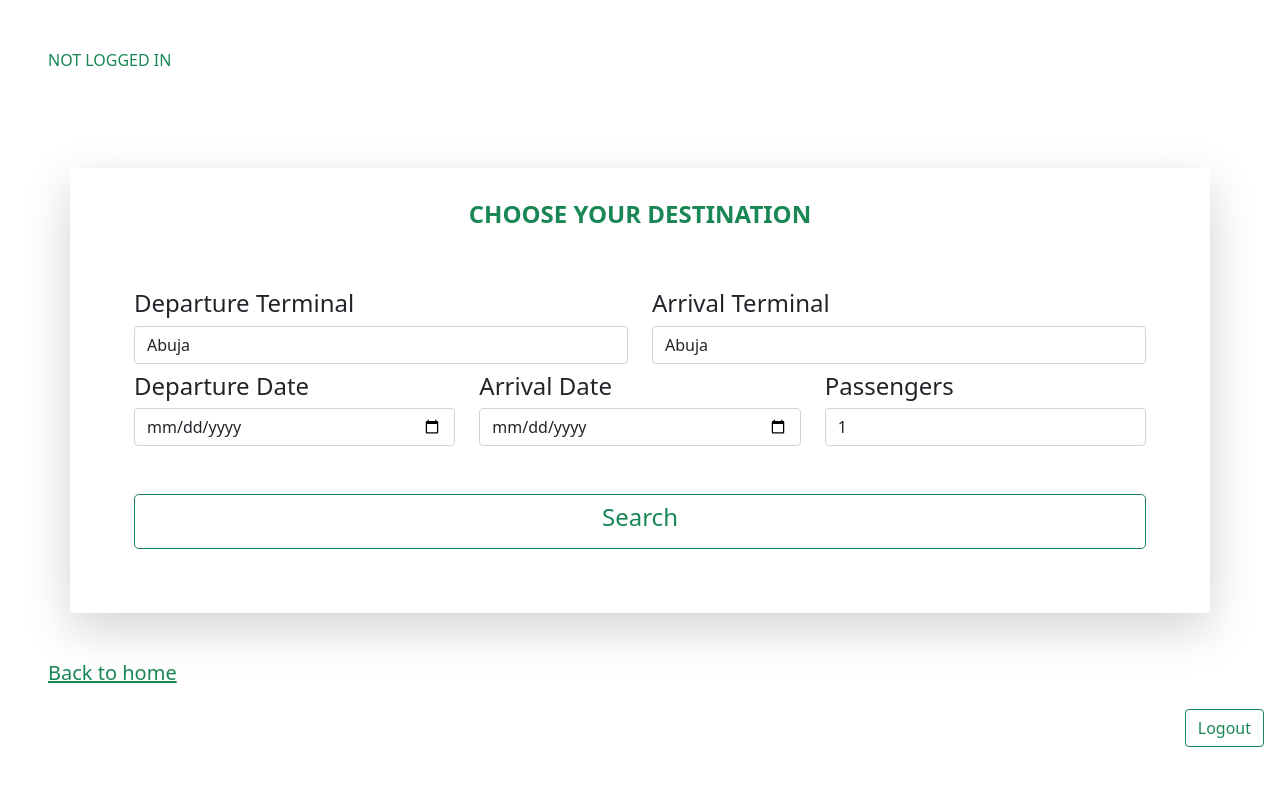
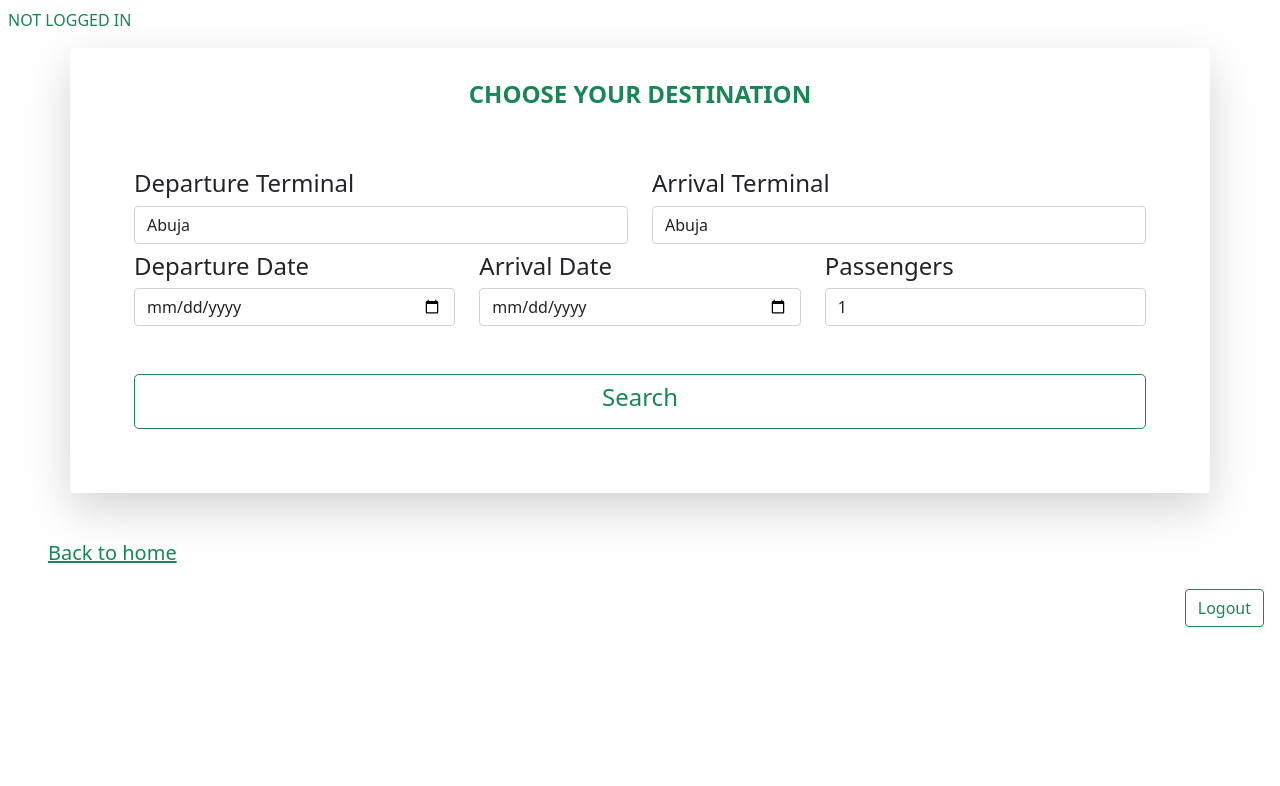
Before and after one commit to Tomiwa1/Transportation, a React (Create React App) app: page /page in a window 1280 px wide. Shown: the top 786 px of the page. Built offline with nearby package versions, Linux system fonts and the light colour scheme.

Commit message:
Add existing file

```diff
--- a/src/components/DummyPage.jsx
+++ b/src/components/DummyPage.jsx
@@ -16,10 +16,10 @@ function DummyPage() {
   };
   return (
     <>
-      <div className="text-success text-uppercase p-5">
+      <div className="text-success text-uppercase p-2">
         {user ? <h1>{user.displayName}</h1> : 'Not Logged In'}
       </div>
-      <div className="container shadow-lg p-3 bg-white bg-body rounded mt-5">
+      <div className="container shadow-lg p-3 bg-white bg-body rounded mt-2">
         <div className="mt-3 text-center">
           <h4 className="fw-bold text-success"> CHOOSE YOUR DESTINATION</h4>
         </div>
```
